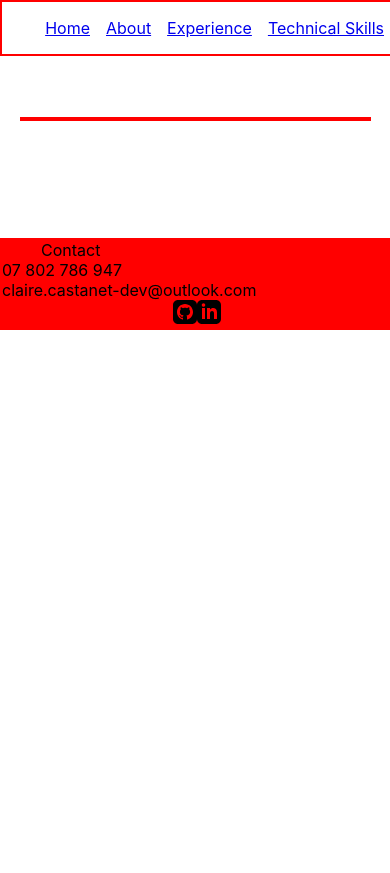
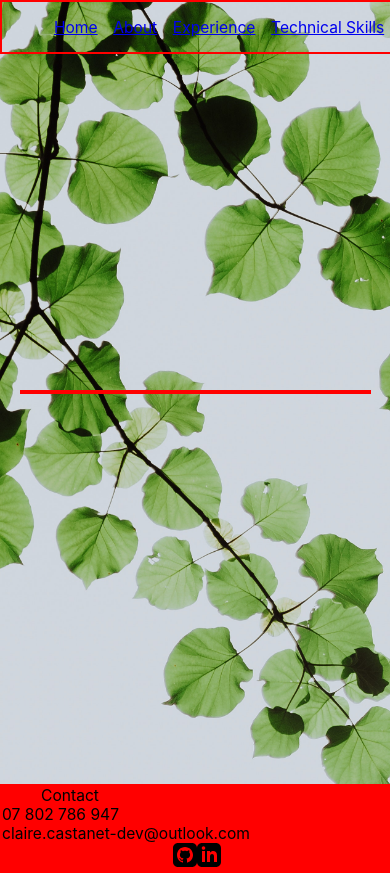
Before and after one commit to ClaireAdele/portfolio-work-react, a React (Create React App) app: page / in a window 390 px wide. Before the commit the page ends 844 px from the top, so only its background shows below. Built offline with nearby package versions, Linux system fonts and the light colour scheme; the HTML template or start-up script is replaced by a standard one.

Commit message:
played with background image

```diff
--- a/src/App.css
+++ b/src/App.css
@@ -5,10 +5,13 @@
 
 /* Phone Screen Display */
 
-@media only screen and (max-width: 736px) {
+@media only screen and (max-width: 1024px) {
 
 html {
     scroll-behavior: smooth;
+    background-image: url("./components/App-Children/pexels-min-an-1137532.jpg");
+    background-repeat: no-repeat;
+    background-size: cover;
 }
 
 p {
@@ -18,9 +21,9 @@ p {
 /* styling of contact ribbon at bottom of page */
 #contact {
     overflow: hidden;
-    position: fixed;
+    position: relative;
     font-size: 4vw;
-    bottom: 0;
+    bottom: 0px;
     width: 100%;
     border: 2px solid red;
     margin: 0px auto;
@@ -61,7 +64,7 @@ p {
    font-size: 5vw;
    flex-direction: column;
    border: 2px solid red;
-   margin: 10% 3% 40% 3%;
+   margin: 10% 3% 15% 3%;
    text-align: justify;
    text-justify: inter-word;
 }
@@ -74,6 +77,11 @@ p {
    margin: 30% 0% 10% 0%;
 }
 
+.space-box {
+    border: 2px solid red;
+    margin: 100% 5% 100% 5%;
+}
+
 #Claire {
     max-width: 35%;
     max-height: 35%;
@@ -83,8 +91,19 @@ p {
 
 /* Normal screen display */
 
+@media only screen and (min-width : 1030px) {
+
 html {
     scroll-behavior: smooth;
+    background-image: url("./components/App-Children/pexels-min-an-1137532.jpg");
+    background-repeat: no-repeat;
+    background-size: cover;
+    background-position: 0% 0%;
+
+}
+
+body {
+    height: 100%;
 }
 
 p {
@@ -95,7 +114,7 @@ p {
     overflow: hidden;
     position: relative;
     font-size: medium;
-    bottom: 0;
+    bottom: 0px;
     width: 100%;
     border: 2px solid red;
     margin: 0px auto;
@@ -160,5 +179,5 @@ p {
     max-height: 50%;
 }
 
-
+}
 /* The margins are all going to have to depend on the media, as well as the font sizes, this will have to be overhauled tomorrow or some other time */
```
Also changed, not shown: src/components/App-Children/pexels-min-an-1137532.jpg (added).
